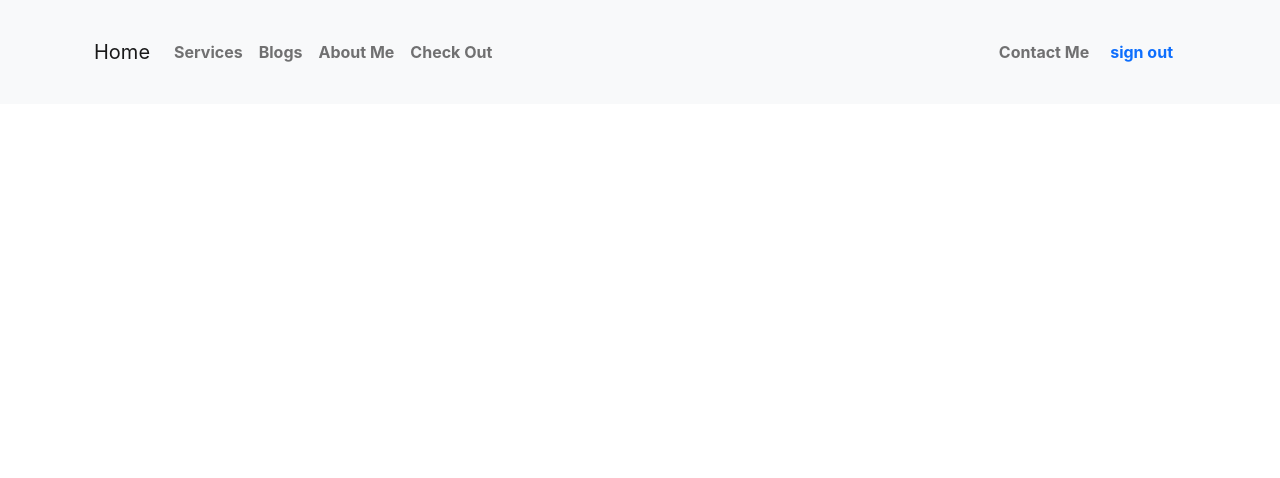
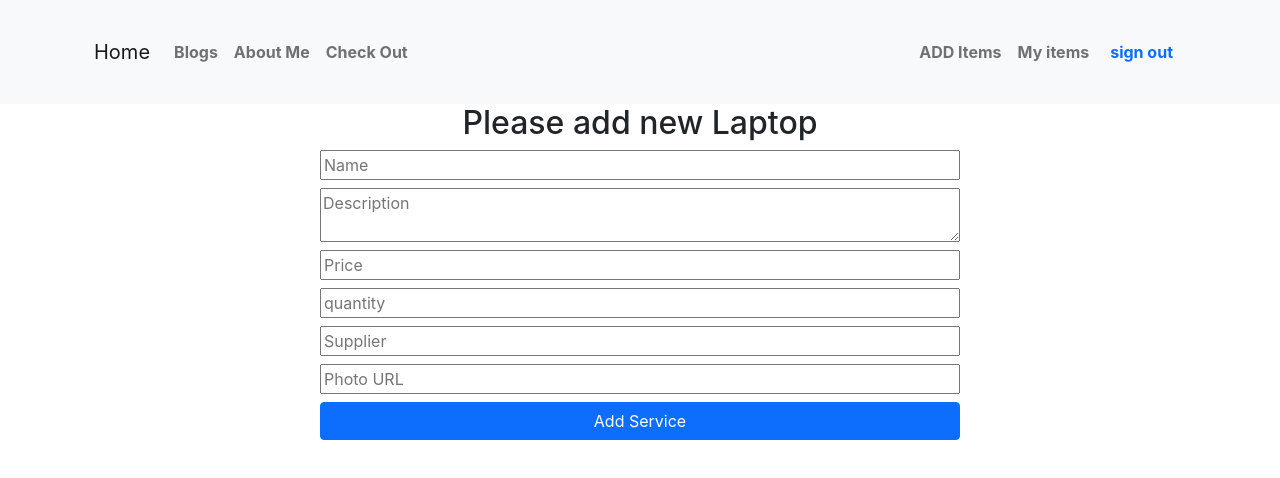
Before and after one commit to aariful-islam/warehouse-management-client-side, a React (Create React App) app: page /additem in a window 1280 px wide. Shown: the top 478 px of the page. Built offline with nearby package versions, Linux system fonts and the light colour scheme; no server answers; sample sign-in values are in the browser's storage.

Commit message:
create add item form

```diff
--- a/package.json
+++ b/package.json
@@ -12,6 +12,7 @@
     "react-bootstrap": "^2.3.1",
     "react-dom": "^18.1.0",
     "react-firebase-hooks": "^5.0.3",
+    "react-hook-form": "^7.30.0",
     "react-router-dom": "^6.3.0",
     "react-scripts": "5.0.1",
     "web-vitals": "^2.1.4"
--- a/src/App.js
+++ b/src/App.js
@@ -1,11 +1,13 @@
 
 import { Route, Routes } from 'react-router-dom';
 import './App.css';
+import AddItem from './Pages/AddItem/AddItem';
 import Home from './Pages/Home/Home/Home';
 import Products from './Pages/Home/Products/Products/Products';
 import Inventory from './Pages/Inventory/Inventory';
 import LogIn from './Pages/LogIn/LogIn/LogIn';
 import Registration from './Pages/LogIn/Registration/Registration';
+import RequireAuth from './Pages/LogIn/RequireAuth/RequireAuth';
 import ManageInventory from './Pages/ManageInventory/ManageInventory';
 import Header from './Pages/Shared/Header/Header';
 
@@ -20,7 +22,20 @@ function App() {
       <Routes>
         <Route path='/' element={<Home></Home>}></Route>
         <Route path='/home' element={<Home></Home>}></Route>
-        <Route path='/inventory/:inventoryId' element={<Inventory></Inventory>}></Route>
+        <Route path='/inventory/:inventoryId' element={
+          <RequireAuth>
+            <Inventory></Inventory>
+
+          </RequireAuth>
+        }></Route>
+        <Route path='/additem' element={
+          <RequireAuth>
+            <AddItem></AddItem>
+          </RequireAuth>
+
+        }>
+
+        </Route>
         <Route path='/manageinventory' element={<ManageInventory></ManageInventory>}></Route>
         <Route path='/login' element={<LogIn></LogIn>}></Route>
         <Route path='/registration' element={<Registration></Registration>}></Route>
--- /dev/null
+++ b/src/Pages/AddItem/AddItem.js
@@ -0,0 +1,55 @@
+import React from "react";
+import { useForm } from "react-hook-form";
+
+const AddItem = () => {
+  const {
+    register,
+    handleSubmit,
+    watch,
+    formState: { errors },
+  } = useForm();
+  return (
+    <div className="w-50 mx-auto">
+      <h2>Please add new Laptop</h2>
+      <form className="d-flex flex-column" onSubmit={handleSubmit(onsubmit)}>
+        <input
+          className="mb-2"
+          placeholder="Name"
+          {...register("name", { required: true, maxLength: 20 })}
+        />
+        <textarea
+          className="mb-2"
+          placeholder="Description"
+          {...register("description")}
+        />
+        <input
+          className="mb-2"
+          placeholder="Price"
+          type="number"
+          {...register("price")}
+        />
+        <input
+          className="mb-2"
+          placeholder="quantity"
+          type="number"
+          {...register("quantity")}
+        />
+        <input
+          className="mb-2"
+          placeholder="Supplier"
+          type="number"
+          {...register("Supplier")}
+        />
+        <input
+          className="mb-2"
+          placeholder="Photo URL"
+          type="text"
+          {...register("img")}
+        />
+        <input className="btn btn-primary" type="submit" value="Add Service" />
+      </form>
+    </div>
+  );
+};
+
+export default AddItem;
--- a/src/Pages/ManageInventory/ManageInventory.js
+++ b/src/Pages/ManageInventory/ManageInventory.js
@@ -1,16 +1,37 @@
 import React, { useEffect, useState } from 'react';
 import { Table } from 'react-bootstrap';
+import { useParams } from 'react-router-dom';
 
 const ManageInventory = () => {
+    const {inventoryId} =useParams();
     const [products, setProducts] = useState([]);
     useEffect(() => {
       fetch("http://localhost:5000/product")
         .then((res) => res.json())
         .then((data) => setProducts(data));
     }, []);
+
+    const handleDelete = id => {
+        const proceed = window.confirm('Are you want to delete?');
+        if (proceed) {
+            const url = `http://localhost:5000/product/${inventoryId}`;
+            fetch(url, {
+                method: 'DELETE'
+            })
+                .then(res => res.json())
+                .then(data => {
+                   if(data.deleteCount>0){
+                    const remaining = products.filter(product => product._id !== id);
+                    setProducts(remaining);
+
+                   }
+
+                })
+        }
+    }
     return (
         <div className='manage-section'>
-        <h2 className='manage-title'>Manage Furnitures</h2>
+        <h2 className='manage-title'>Manage Laptops</h2>
         <Table Table striped bordered hover>
             <thead>
                 <tr>
@@ -29,7 +50,7 @@ const ManageInventory = () => {
                             <td className='text-center'>{product.Supplier}</td>
                             <td className='text-center'>{product.price}</td>
                             <td className='text-center'>{product.quantity}</td>
-                            <td className='text-center'><button className='delete-btn' >Delete</button></td>
+                            <td className='text-center'><button onClick={() => handleDelete(product._id)} className='delete-btn' >Delete</button></td>
                         </tr>
                     )
                 }
--- a/src/Pages/Shared/Header/Header.js
+++ b/src/Pages/Shared/Header/Header.js
@@ -21,36 +21,25 @@ const Header = () => {
           <Navbar.Toggle aria-controls="responsive-navbar-nav" />
           <Navbar.Collapse id="responsive-navbar-nav">
             <Nav className="me-auto">
-              <Nav.Link className="fw-bold" href="home#services">
-                Services
-              </Nav.Link>
-              <Nav.Link className="fw-bold " >
-                Blogs
-              </Nav.Link>
-              <Nav.Link className="fw-bold " >
-                About Me
-              </Nav.Link>
-              <Nav.Link className="fw-bold " >
-                Check Out
-              </Nav.Link>
+
+              <Nav.Link className="fw-bold ">Blogs</Nav.Link>
+              <Nav.Link className="fw-bold ">About Me</Nav.Link>
+              <Nav.Link className="fw-bold ">Check Out</Nav.Link>
             </Nav>
             <Nav>
-            <Nav.Link className="fw-bold " a>
-                Contact Me
-              </Nav.Link>
-              {user
-              ?
-              (
+              {user ? (
+                <div className="d-flex">
+                  <Nav.Link className="fw-bold " as={Link} to="/additem">ADD Items</Nav.Link>
+                  <Nav.Link className="fw-bold " >My items</Nav.Link>
                   <button
                     className="btn btn-link text-decoration-none fw-bold"
                     onClick={handleSignOut}
                   >
                     sign out
                   </button>
-              )
-              :
-              (
-                <Nav.Link as={Link} to="/login" className="fw-bold" >
+                </div>
+              ) : (
+                <Nav.Link as={Link} to="/login" className="fw-bold">
                   Login
                 </Nav.Link>
               )}
```
Also changed, not shown: 1 other file (tests, documents, lock files or other folders). Lines whose indentation alone changed are shown as unchanged.
